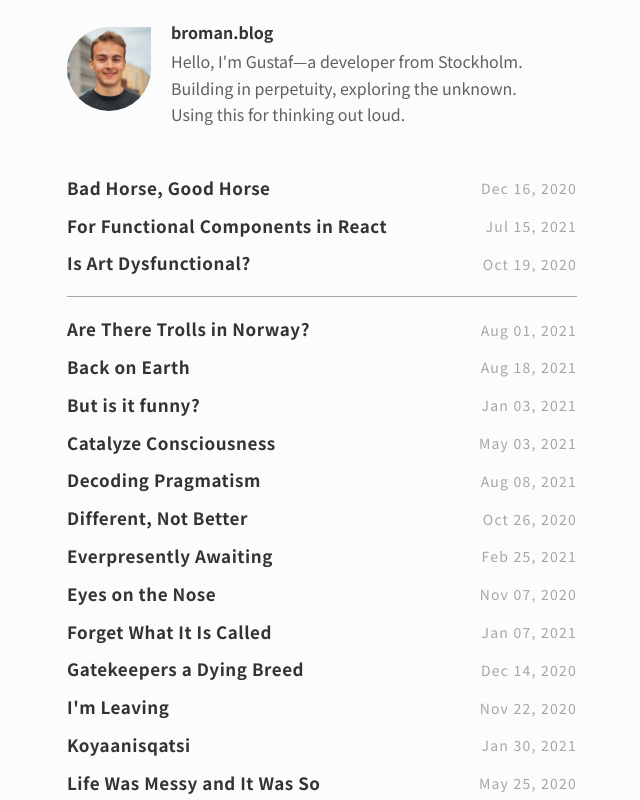
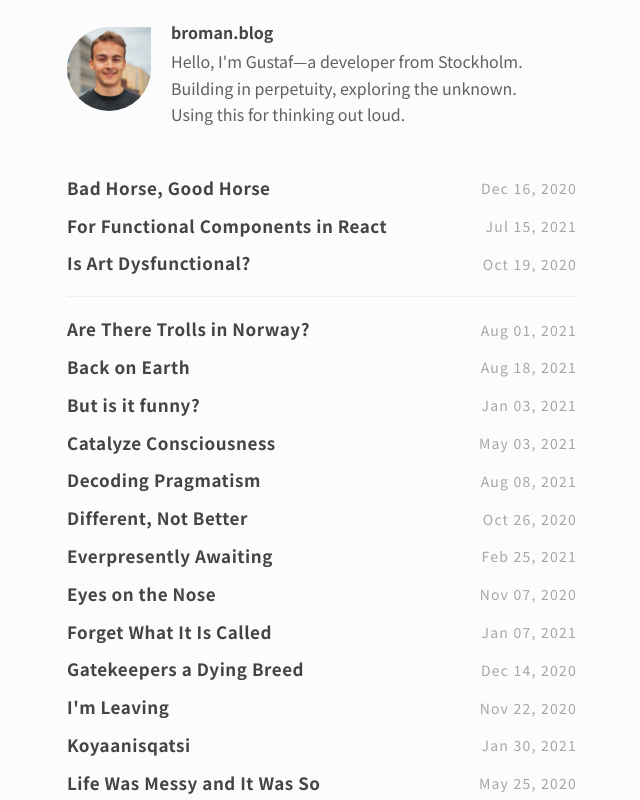
Before and after one commit to gdbroman/broman.blog, a Next.js app: page / in a window 1280 px wide. Shown: the top 800 px of the page, without its empty margins (318-958 px from the left). Built offline with nearby package versions, Linux system fonts and the light colour scheme.

Commit message:
feat: lighter blacks & grays

```diff
--- a/styles/colors.scss
+++ b/styles/colors.scss
@@ -1,7 +1,8 @@
-$BLACK: #0d0d0d;
-$BLACK_LIGHT: #333;
+$BLACK: #333333;
+$BLACK_LIGHT: #444444;
 $BLUE: #3897D3;
 $WHITE: #ffffff;
 $WHITE_LIGHT: #fcfcfc;
 $GRAY: #606060;
 $GRAY_LIGHT: #a6a6a6;
+$GRAY_BORDER: #eeeeee;
--- a/styles/posts.scss
+++ b/styles/posts.scss
@@ -8,8 +8,8 @@ section#posts {
     border: none;
     height: 1px;
     margin: 20px 0;
-    color: $GRAY_LIGHT; /* old IE */
-    background-color: $GRAY_LIGHT; /* Modern Browsers */
+    color: $GRAY_BORDER; /* old IE */
+    background-color: $GRAY_BORDER; /* Modern Browsers */
   }
   ul {
     list-style-type: none;
```
